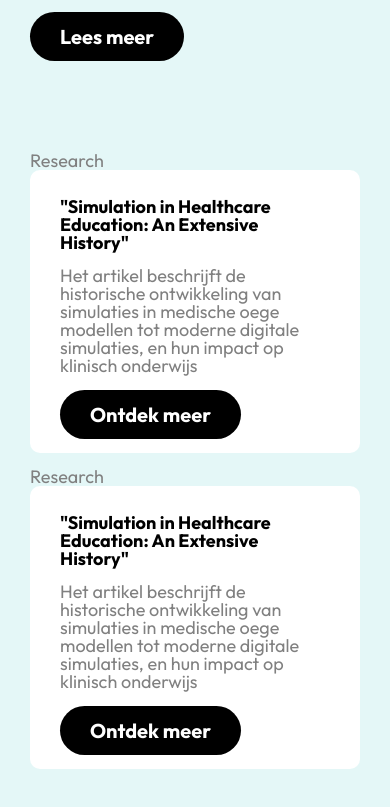
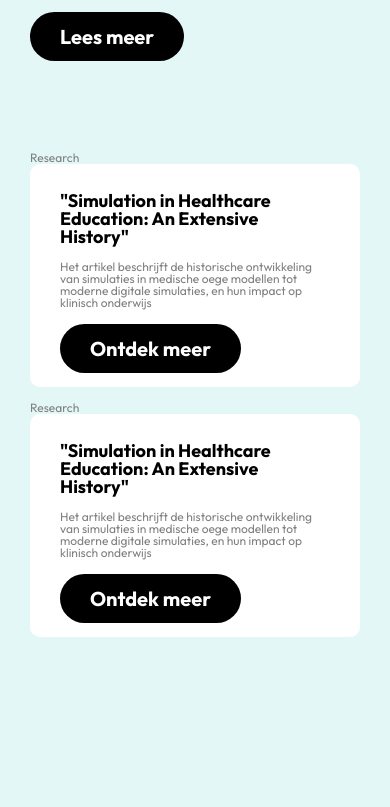
Before and after one commit to EHB-MCT/full-projects-2-2023-2024-simulatie-onderwijs-2, a plain HTML site: page index.html in a window 390 px wide. Shown: the part 984-1791 px from the top of the page. After the commit the page ends 1691 px from the top, so only its background shows below. Drawn offline with Linux system fonts and the light colour scheme.

Commit message:
HOME CSS

```diff
--- a/css/home.css
+++ b/css/home.css
@@ -64,18 +64,17 @@
 		padding-top: 15px;
 
 		color: grey;
-		font-size: 18px;
+		font-size: 12px;
 	}
 
 	.research-2 p {
 		padding-top: 15px;
 		color: grey;
-		font-size: 18px;
+		font-size: 12px;
 	}
 
 	.button-2 {
 		padding-top: 30px;
-	p
 	}
 
 	.button-3 {
```
